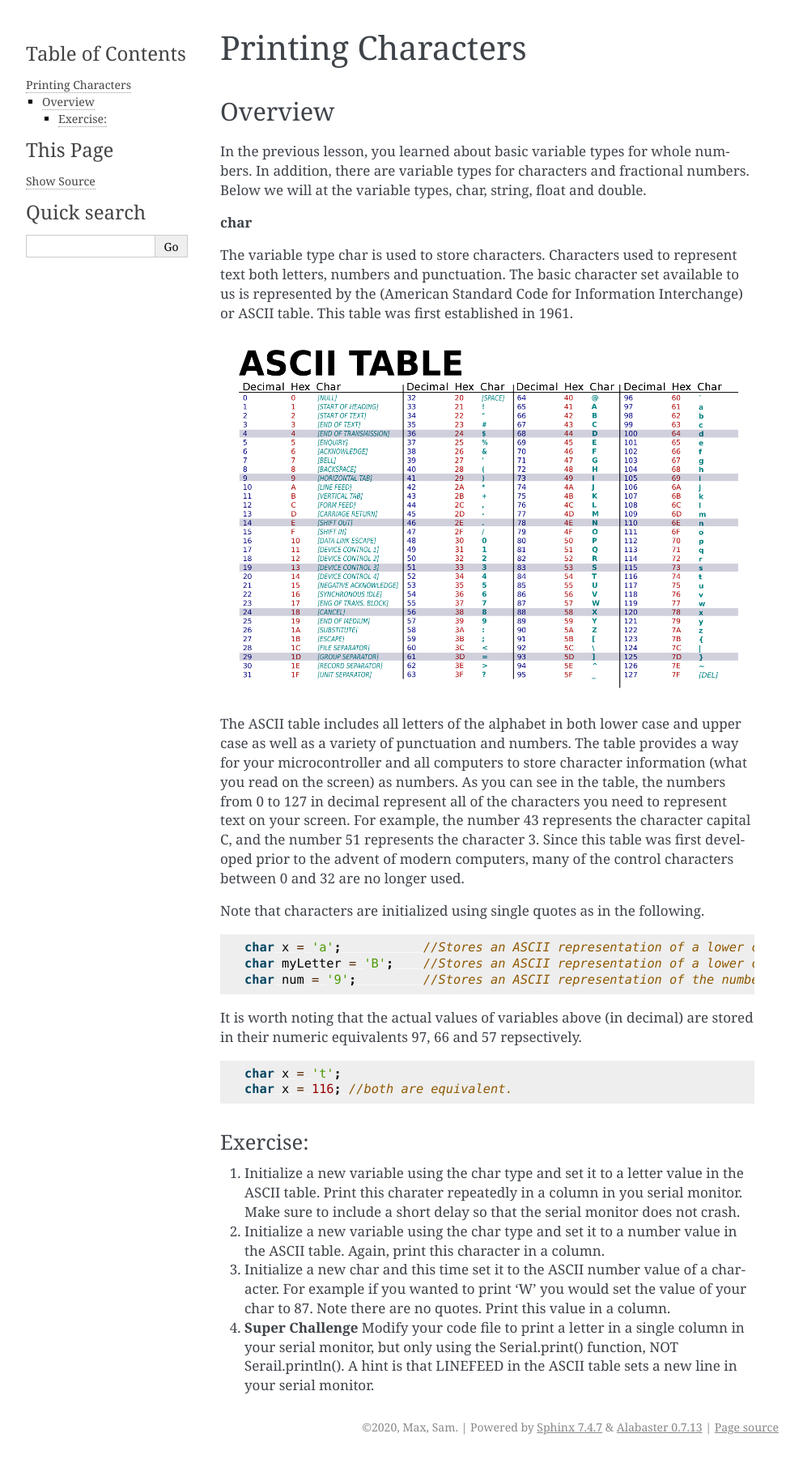
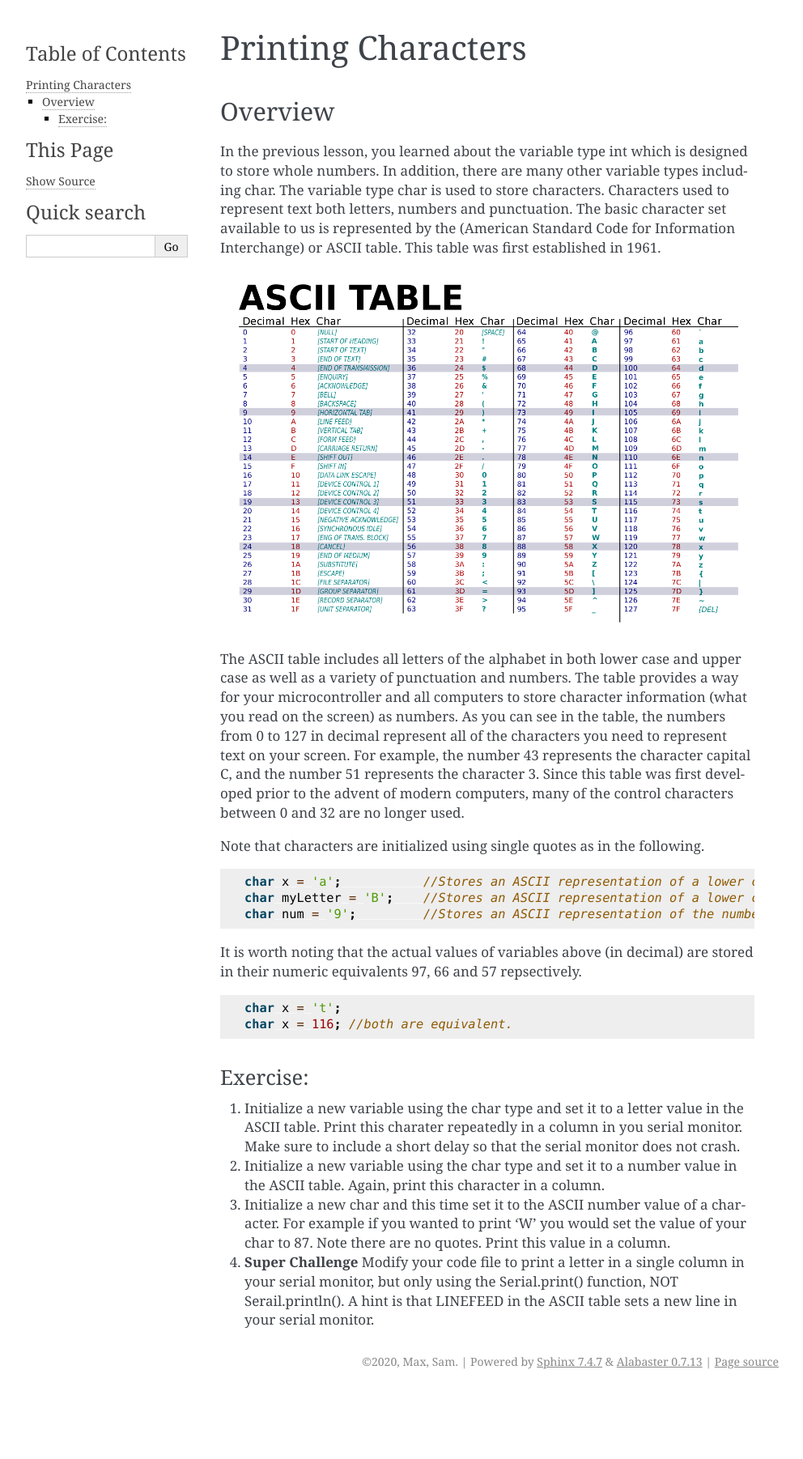
Before and after one commit to maxtkc/mvths-wiki, a Sphinx documentation site: the page built from docs/015a-printing-characters.rst, in a window 1280 px wide. Shown: the whole page at 81% size, without its empty margins (148-1140 px from the left). Built offline with Sphinx 7.4.7, drawn with Linux system fonts in a browser that asks for light colours; pages that are not in the unit, such as notebooks, are missing from menus; after the commit the page ends 1721 px from its top, so only the background shows below that.

Commit message:
Update and rename 014c-printing-characters.rst to 015a-printing-characters.rst

```diff
--- a/docs/014c-printing-characters.rst
+++ b/docs/015a-printing-characters.rst
@@ -4,10 +4,7 @@ Printing Characters
 Overview
 --------
 
-In the previous lesson, you learned about basic variable types for whole numbers. In addition, there are variable types for characters and fractional numbers. Below we will
-at the variable types, char, string, float and double.
-
-| **char**
+In the previous lesson, you learned about the variable type int which is designed to store whole numbers. In addition, there are many other variable types including char.
 The variable type char is used to store characters. Characters used to represent text both letters, numbers and punctuation. The basic character set available to us is
 represented by the (American Standard Code for Information Interchange) or ASCII table. This table was first established in 1961.
 
```
